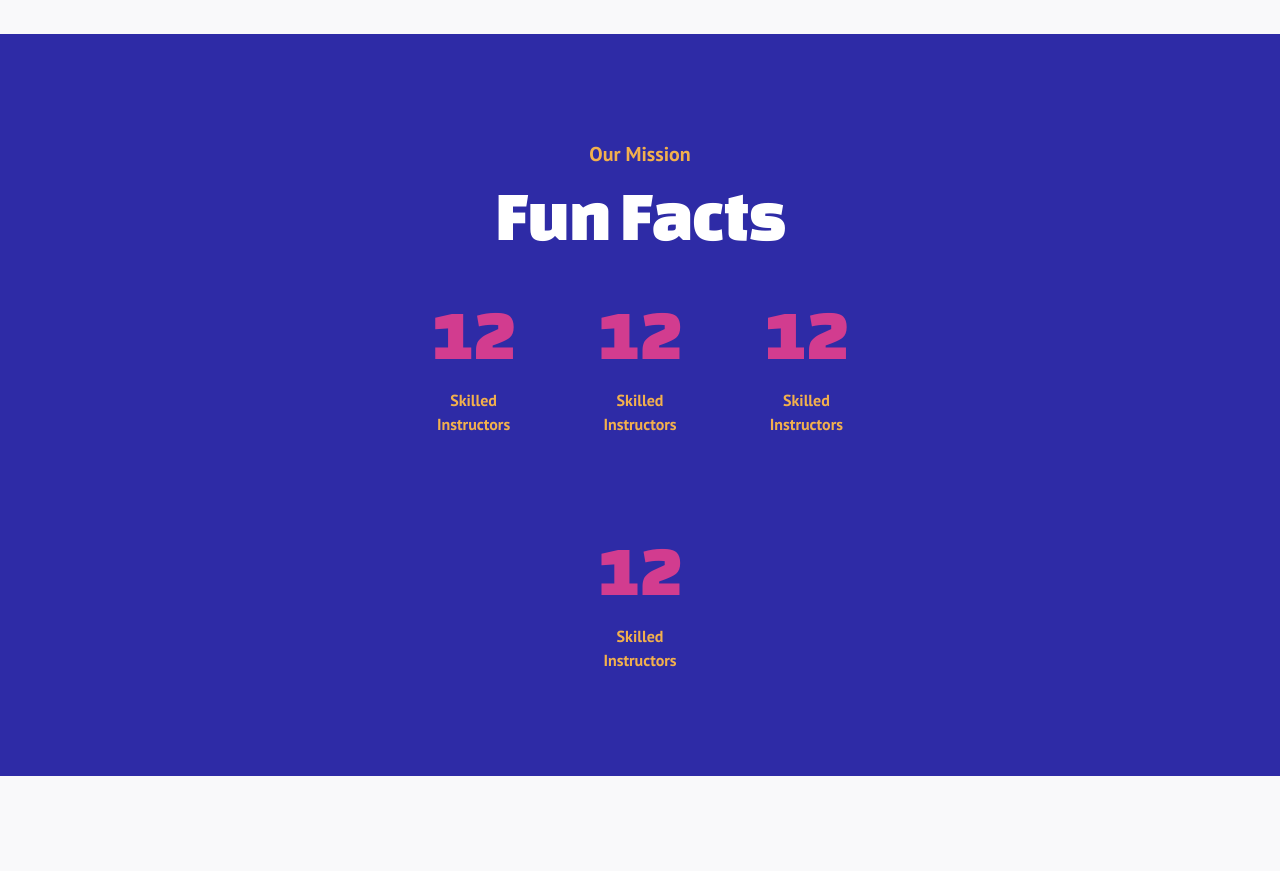
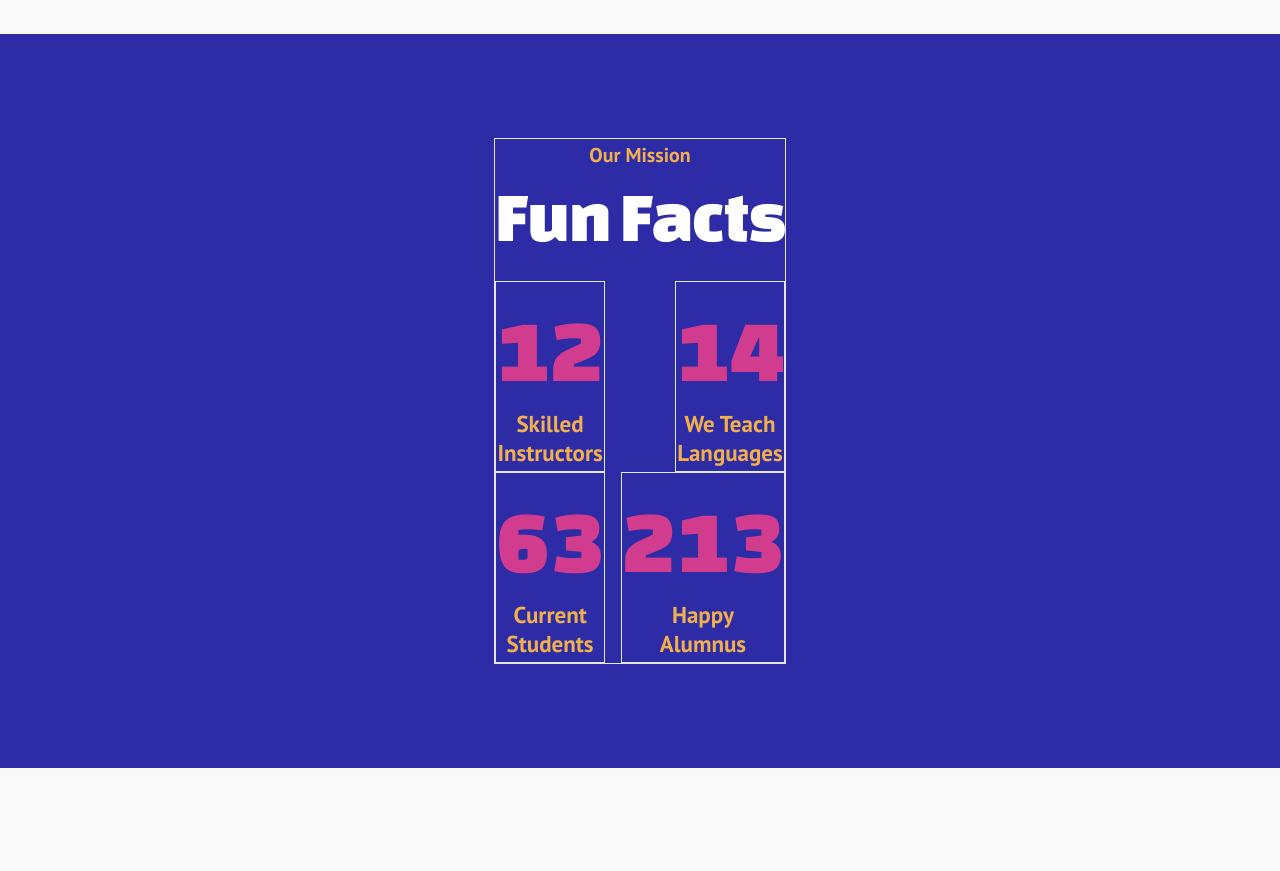
Before and after one commit to danielswift10/project-angies, a React (Create React App) app: page /about in a window 1280 px wide. Shown: the part 1440-2311 px from the top of the page. Built offline with nearby package versions, Linux system fonts and the light colour scheme.

Commit message:
style: added styling

```diff
--- a/src/Components/About/FunFact.jsx
+++ b/src/Components/About/FunFact.jsx
@@ -8,31 +8,37 @@ const FunFact = () => {
       <div
         className={`${styles.boxWidth} ${styles.flexCenter} ss:px-0 ss:w-[600px] lg:w-[1120px] xlg:w-[1200px] xl:w-[1280px] lg:px-0  md:w-[920px] md:px-0 ${styles.padding} gap-10 ${layout.section1}`}
       >
-        <div className="content text-center ">
-          <h4 className={`${styles.heading4} mb-2 text-yellow`}>
+        <div className="content text-center border ">
+          <h4 className={`${styles.heading4} mb-2 text-yellow `}>
             Our Mission
           </h4>
           <h2
-            className={`${styles.heading2} text-[44px] xs:w-[] ss:w-[] md:w-[] lg:w-[]  ss:text-[48px] mb-7 text-white leading-[46px] ss:leading-[56px]  tracking-[-1.32px] `}
+            className={`${styles.heading2} text-[44px]  xl:text-[79px] s:text-[48px] mb-7 text-white leading-[46px] ss:leading-[56px]  tracking-[-1.32px] `}
           >
             Fun Facts
           </h2>
-          <div className="number flex flex-wrap gap-20 w-[80%] mx-auto justify-center items-center">
-            <div>
-                <h2 className={`font-changa text-bold text-[72px] text-pink `}>12</h2>
-                <p className={`font-pt font-bold text-[16px] text-yellow `}> <span className="block">Skilled </span> <span>Instructors</span> </p>
+          {/* <div className={`number flex flex-wrap smd:w-[769px] smd:gap-x-[40px] gap-x-[83px] xs:gap-x-[170px]  gap-y-[20px] w-[90%] ss:w-[450px] border mx-auto justify-between items-center md:w-[830px] lg:w-[1070px] xl:w-[1280px]  `}> */}
+          <div className="w-full ">
+            <div className="flex flex-row  justify-between">
+            <div className="border relative">
+                <h2 className={`font-changa text-bold text-[72px] lg:text-[90px] lg:mb-[-10px]  xl:text-[128px] text-pink `}>12</h2>
+                <p className={`font-pt font-bold text-[16px] text-yellow xl:text-[32px] lg:text-[23px] `}> <span className="block mb-[-5px] ">Skilled </span> <span>Instructors</span> </p>
             </div>
-            <div>
-                <h2 className={`font-changa text-bold text-[72px] text-pink `}>12</h2>
-                <p className={`font-pt font-bold text-[16px] text-yellow `}> <span className="block">Skilled </span> <span>Instructors</span> </p>
+            {/* <div className="xl:h-[163px] line rounded-[10px] bg-[#ffffff33] w-[8px] absolute top-10 " /> */}
+            <div className="border">
+                <h2 className={`font-changa text-bold text-[72px] lg:text-[90px] lg:mb-[-10px] xl:text-[128px] text-pink `}>14</h2>
+                <p className={`font-pt font-bold text-[16px] text-yellow xl:text-[32px] lg:text-[23px] `}> <span className="block mb-[-5px]">We Teach </span> <span>Languages</span> </p>
             </div>
-            <div>
-                <h2 className={`font-changa text-bold text-[72px] text-pink `}>12</h2>
-                <p className={`font-pt font-bold text-[16px] text-yellow `}> <span className="block">Skilled </span> <span>Instructors</span> </p>
             </div>
-            <div>
-                <h2 className={`font-changa text-bold text-[72px] text-pink `}>12</h2>
-                <p className={`font-pt font-bold text-[16px] text-yellow `}> <span className="block">Skilled </span> <span>Instructors</span> </p>
+            <div className="flex flex-row justify-between">
+            <div className="border">
+                <h2 className={`font-changa text-bold text-[72px] lg:text-[90px] lg:mb-[-10px] xl:text-[128px] text-pink `}>63</h2>
+                <p className={`font-pt font-bold text-[16px] text-yellow xl:text-[32px] lg:text-[23px] `}> <span className="block mb-[-5px]">Current</span> <span>Students</span> </p>
+            </div>
+            <div className="border">
+                <h2 className={`font-changa text-bold text-[72px] lg:text-[90px] lg:mb-[-10px] xl:text-[128px] text-pink  `}>213</h2>
+                <p className={`font-pt font-bold text-[16px] text-yellow xl:text-[32px] lg:text-[23px] `}> <span className="block mb-[-5px]">Happy</span> <span>Alumnus</span> </p>
+            </div>
             </div>
         </div>
         </div>
--- a/src/index.css
+++ b/src/index.css
@@ -33,3 +33,8 @@
         background-position: center center;
     }
 }
+
+
+.line{
+  transform: perspective(1200px) rotate(10deg)
+}
```
